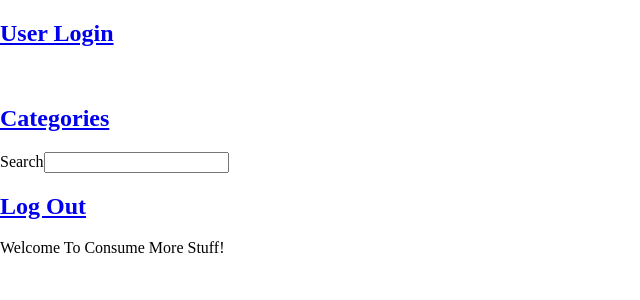
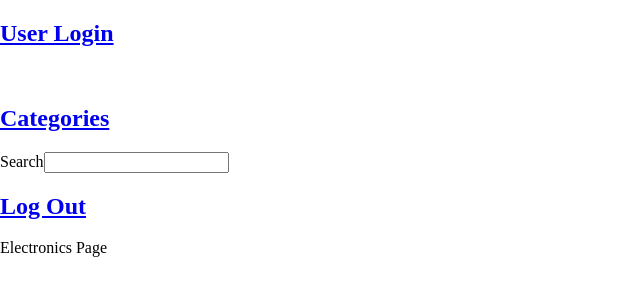
Before and after one commit to Slagrimas/consume-more-stuff, an Angular app in the folder consume-more-stuff/: page /electronics in a window 1280 px wide. Before the commit this address led to /. Shown: the top 300 px of the page, without its empty margins (0-640 px from the left). Built offline with nearby package versions, Linux system fonts and the light colour scheme.

Commit message:
wired new pages and added electronics page

```diff
--- a/consume-more-stuff/src/app/app-routing.module.ts
+++ b/consume-more-stuff/src/app/app-routing.module.ts
@@ -6,6 +6,8 @@ import { HomeComponent } from './pages/home/home.component';
 import { HeaderComponent } from '../app/component/header/header.component';
 import { ItemComponent } from './pages/item/item.component';
 import { AutoComponent } from './pages/auto/auto.component';
+import { ClothingComponent } from './pages/clothing/clothing.component';
+import { ElectronicComponent } from './pages/electroncis/electronic.component';
 
 
 const routes: Routes = [
@@ -13,6 +15,8 @@ const routes: Routes = [
   { path: 'item', component: ItemComponent},
   { path: 'header', component: HeaderComponent},
   { path: 'auto', component: AutoComponent},
+  { path: 'clothing', component: ClothingComponent},
+  { path: 'electronics', component: ElectronicComponent},
 
   { path: '**', redirectTo: '', pathMatch: 'full'}
 ];
--- a/consume-more-stuff/src/app/app.module.ts
+++ b/consume-more-stuff/src/app/app.module.ts
@@ -9,6 +9,8 @@ import { HomeComponent } from './pages/home/home.component';
 import { HeaderComponent } from '../app/component/header/header.component';
 import { ItemComponent } from './pages/item/item.component';
 import { AutoComponent } from './pages/auto/auto.component';
+import { ClothingComponent } from './pages/clothing/clothing.component';
+import { ElectronicComponent } from './pages/electroncis/electronic.component';
 
 
 @NgModule({
@@ -17,7 +19,9 @@ import { AutoComponent } from './pages/auto/auto.component';
     HomeComponent,
     HeaderComponent,
     ItemComponent,
-    AutoComponent
+    AutoComponent,
+    ClothingComponent,
+    ElectronicComponent
   ],
   imports: [
     BrowserModule,
--- /dev/null
+++ b/consume-more-stuff/src/app/pages/electroncis/electronic.component.html
@@ -0,0 +1 @@
+Electronics Page
--- /dev/null
+++ b/consume-more-stuff/src/app/pages/electroncis/electronic.component.ts
@@ -0,0 +1,15 @@
+import { Component, OnInit } from '@angular/core';
+
+
+@Component({
+    templateUrl: './electronic.component.html',
+    styleUrls: ['./electronic.component.scss']
+})
+export class ElectronicComponent implements OnInit {
+
+    constructor( ) { }
+
+
+    ngOnInit() {  }
+
+}
```
Also changed, not shown: consume-more-stuff/src/app/pages/electroncis/electronic.component.scss (added).
